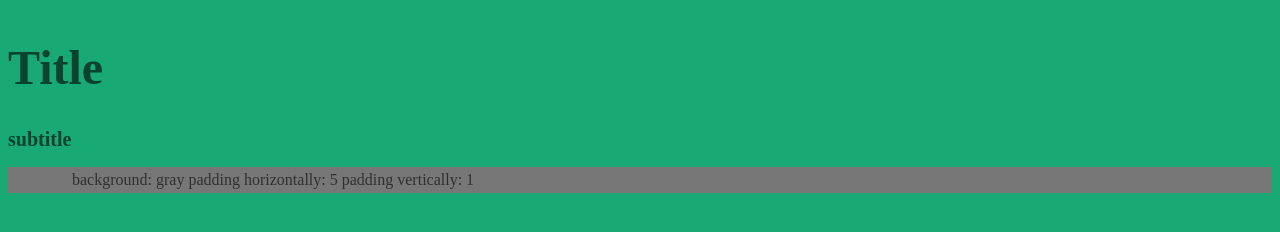
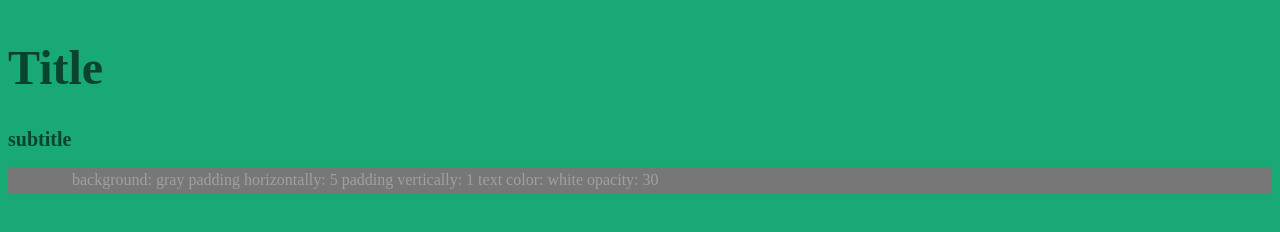
Before and after one commit to daggerok/tachyons-example, a website built with Parcel: page src/index.html in a window 1280 px wide. Built offline with nearby package versions, Linux system fonts and the light colour scheme.

Commit message:
I did it for the lulz! (C) whatthecommit.com

```diff
--- a/src/index.html
+++ b/src/index.html
@@ -36,12 +36,15 @@
   -->
   <h2 class="f4">subtitle</h2>
 
-  <div class="bg-gray ph5 pv1">
+  <div class="bg-gray ph5 pv1 white-30">
     background: gray
 
     padding horizontally: 5
 
     padding vertically: 1
+
+    text color: white
+    opacity: 30
   </div>
 </div>
 <script src="./main.js"></script>
```
